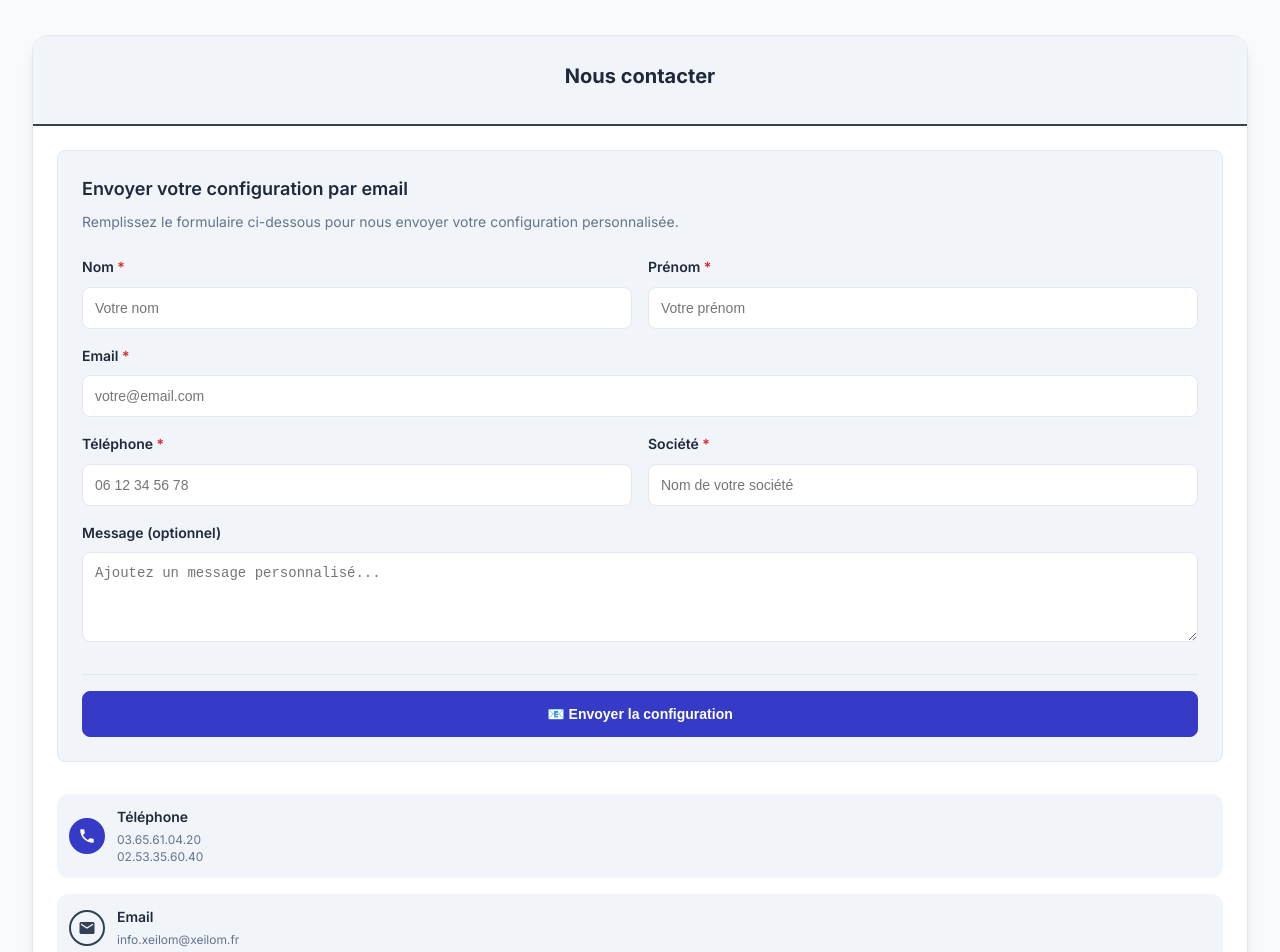
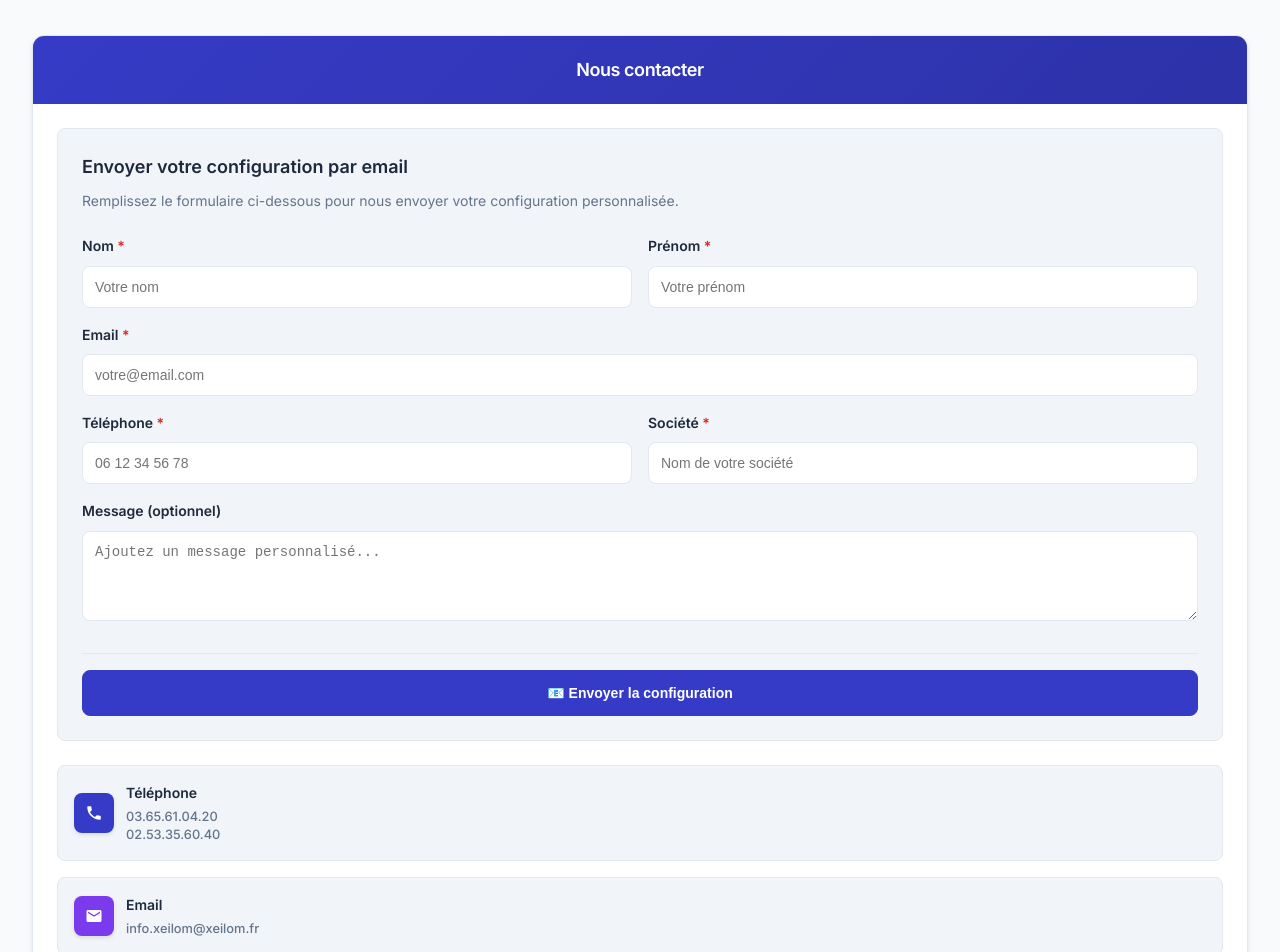
Before and after one commit to AlexisSa/configurateur-truncks-optiques, a React (Vite) app: page / in a window 1280 px wide. Shown: the part 740-1692 px from the top of the page. Built offline with nearby package versions, Linux system fonts and the light colour scheme.

Commit message:
Section 'Nous contacter' harmonisée avec le design\n- Header avec gradient bleu cohérent\n- Ombres et bordures modernisées\n- Icônes colorées et stylisées\n- Espacement et typographie unifiés\n- Hover effects améliorés

```diff
--- a/src/App.css
+++ b/src/App.css
@@ -1188,38 +1188,34 @@ body {
 .contact-card {
   background: var(--surface);
   border: 1px solid var(--border);
-  border-radius: var(--radius-xl);
+  border-radius: var(--radius-lg);
   overflow: hidden;
-  box-shadow: var(--shadow-lg);
+  box-shadow: 0 4px 6px -1px rgba(0, 0, 0, 0.1), 0 2px 4px -1px rgba(0, 0, 0, 0.06);
   height: 100%;
   display: flex;
   flex-direction: column;
 }
 
 .contact-header {
-  background: var(--surface-hover);
-  color: var(--text-primary);
-  padding: 1.5rem;
+  background: linear-gradient(135deg, var(--highlight) 0%, #2d32a8 100%);
+  color: white;
+  padding: 1.25rem;
   text-align: center;
-  border-bottom: 2px solid var(--secondary);
+  border-bottom: none;
 }
 
 .contact-header h2 {
-  font-size: 1.25rem;
-  font-weight: 700;
-  margin-bottom: 0.5rem;
-}
-
-.contact-header p {
-  font-size: 0.75rem;
-  opacity: 0.9;
+  font-size: 1.125rem;
+  font-weight: 600;
+  margin: 0;
+  letter-spacing: -0.025em;
 }
 
 .contact-content {
   padding: 1.5rem;
   display: flex;
   flex-direction: column;
-  gap: 2rem;
+  gap: 1.5rem;
   flex: 1;
 }
 
@@ -1233,26 +1229,30 @@ body {
   display: flex;
   align-items: center;
   gap: 0.75rem;
-  padding: 0.75rem;
-  border-radius: var(--radius-lg);
+  padding: 1rem;
+  border-radius: var(--radius-md);
   background: var(--surface-hover);
+  border: 1px solid var(--border);
   transition: all 0.2s ease;
 }
 
 .contact-method:hover {
-  background: var(--border);
+  background: #f8fafc;
+  border-color: var(--highlight);
   transform: translateY(-1px);
+  box-shadow: 0 2px 4px rgba(54, 59, 199, 0.1);
 }
 
 .method-icon {
-  width: 36px;
-  height: 36px;
-  border-radius: 50%;
+  width: 40px;
+  height: 40px;
+  border-radius: var(--radius-md);
   display: flex;
   align-items: center;
   justify-content: center;
   color: white;
   flex-shrink: 0;
+  box-shadow: 0 2px 4px rgba(0, 0, 0, 0.1);
 }
 
 .method-icon svg {
@@ -1263,32 +1263,34 @@ body {
 .method-icon.phone {
   background: var(--highlight);
   color: white;
-  border: 2px solid var(--highlight);
+  border: none;
 }
 
 .method-icon.email {
-  background: var(--surface-hover);
-  color: var(--secondary);
-  border: 2px solid var(--secondary);
+  background: #7c3aed;
+  color: white;
+  border: none;
 }
 
 .method-icon.website {
-  background: var(--surface-hover);
-  color: var(--accent);
-  border: 2px solid var(--accent);
+  background: #059669;
+  color: white;
+  border: none;
 }
 
 .method-content h3 {
   font-size: 0.875rem;
   font-weight: 600;
   color: var(--text-primary);
-  margin-bottom: 0.25rem;
+  margin: 0 0 0.25rem 0;
 }
 
 .method-content p {
-  font-size: 0.75rem;
+  font-size: 0.8rem;
   color: var(--text-secondary);
+  margin: 0;
   line-height: 1.4;
+  font-weight: 500;
 }
 
 /* Responsive */
```
